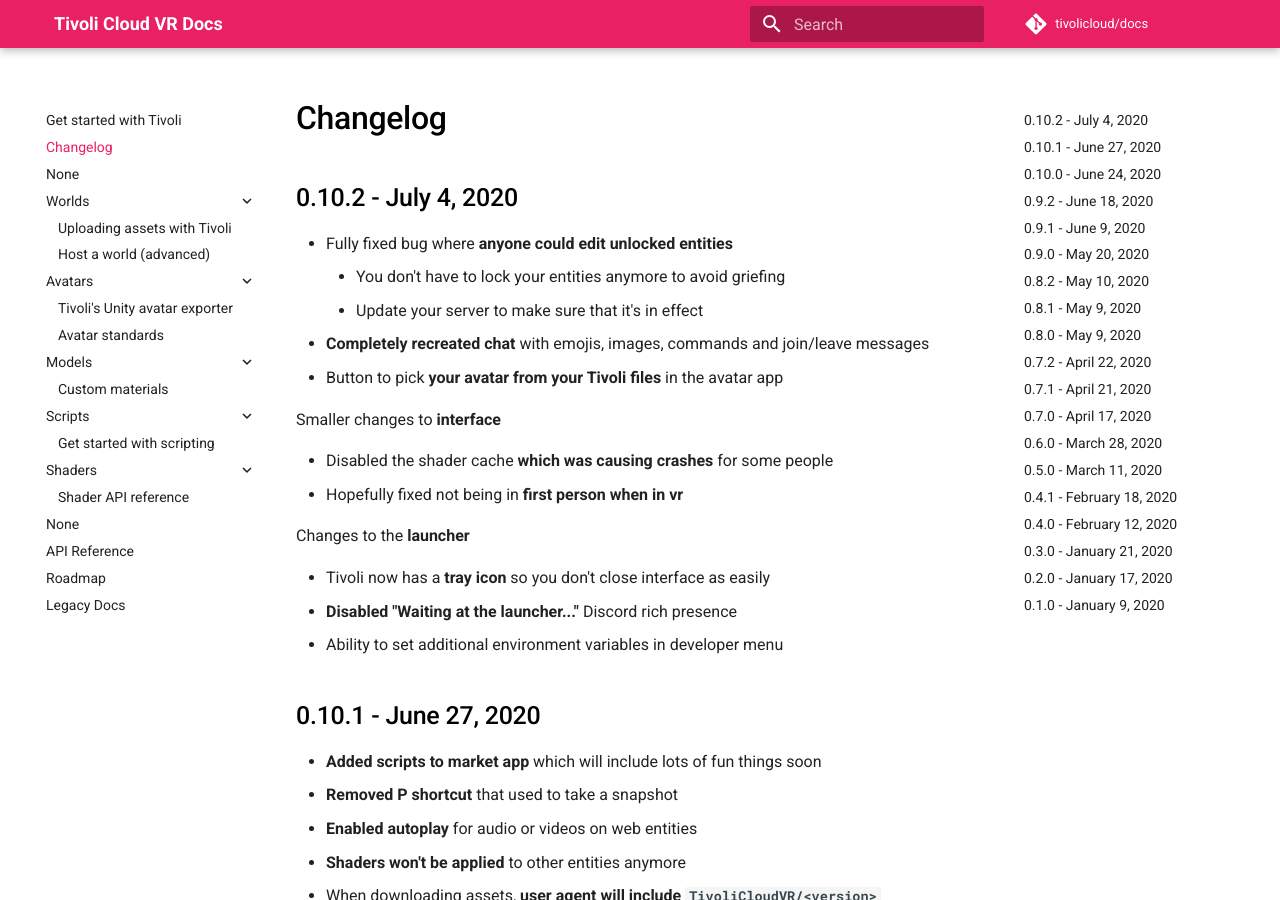
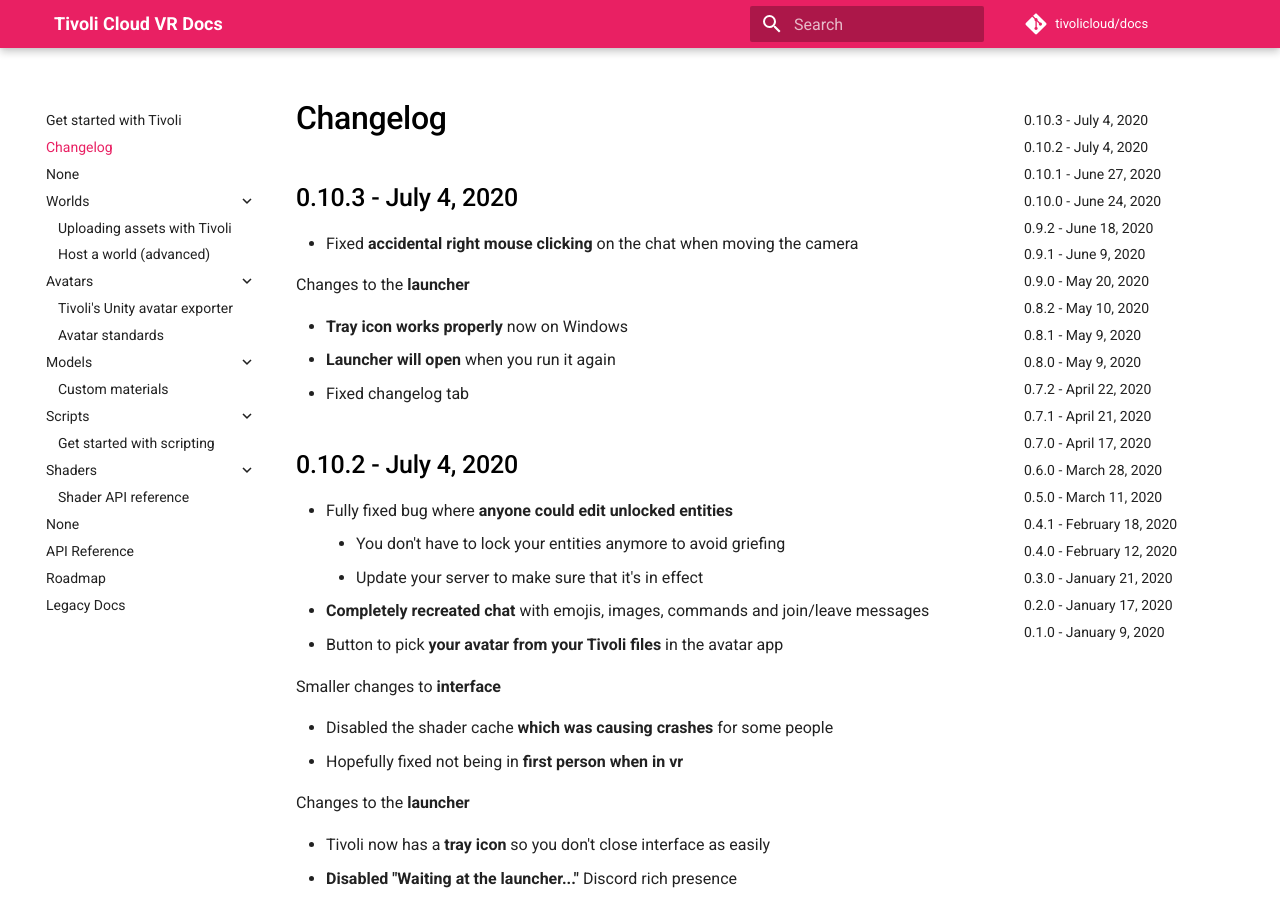
Before and after one commit to Nex-Pro/docs, an MkDocs documentation site: the page built from docs/changelog.md, in a window 1280 px wide and 900 px high. Built offline with MkDocs 1.6.1 and Material for MkDocs 9.7.7, drawn with Linux system fonts in a browser that asks for light colours.

Commit message:
Added 0.10.3 to changelog

```diff
--- a/docs/changelog.md
+++ b/docs/changelog.md
@@ -1,4 +1,14 @@
 # Changelog
+
+## 0.10.3 - July 4, 2020
+
+-   Fixed **accidental right mouse clicking** on the chat when moving the camera
+
+Changes to the **launcher**
+
+-   **Tray icon works properly** now on Windows
+-   **Launcher will open** when you run it again
+-   Fixed changelog tab
 
 ## 0.10.2 - July 4, 2020
 
```
